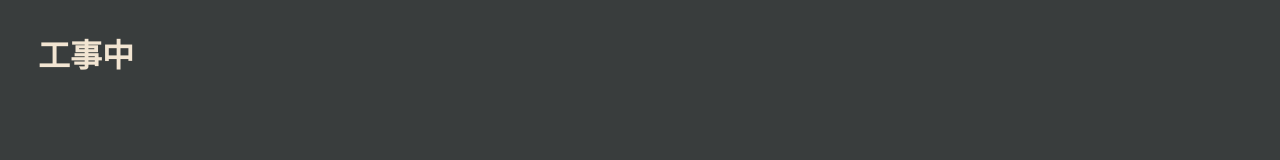
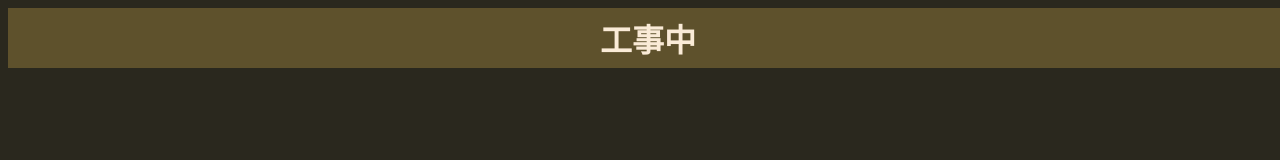
Before and after one commit to yansee2022/homepage, a plain HTML site: page index.html in a window 1280 px wide. Drawn offline with Linux system fonts and the light colour scheme.

Commit message:
ヘッダー作成、固定

```diff
--- a/index.html
+++ b/index.html
@@ -8,6 +8,8 @@
         <link rel="stylesheet" href="style.css">
     </head>
     <body>
+        <header class="header">
             <h1>工事中</h1>
+        </header>
     </body>
 </html>
--- a/style.css
+++ b/style.css
@@ -1,7 +1,18 @@
 body{
-    background-color: rgba(35, 39, 40, 0.897);
+    background-color: rgb(42, 40, 30);
 }
-h1{
-    margin:30px 0 30px 30px;
-    color: rgb(242, 229, 210);
-}
+
+header {
+    position: fixed;
+    display: flex;
+    width: 100%;
+    height: 60px;
+    background-color: rgb(94, 81, 44);
+    align-items: center;
+  }
+
+  header h1 {
+    margin-right: auto;
+    margin-left: auto;
+    color: antiquewhite;
+  }
```
Lines whose indentation alone changed are shown as unchanged.
